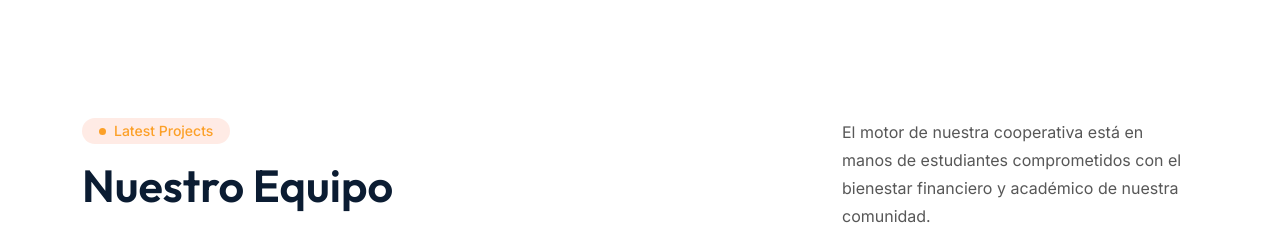
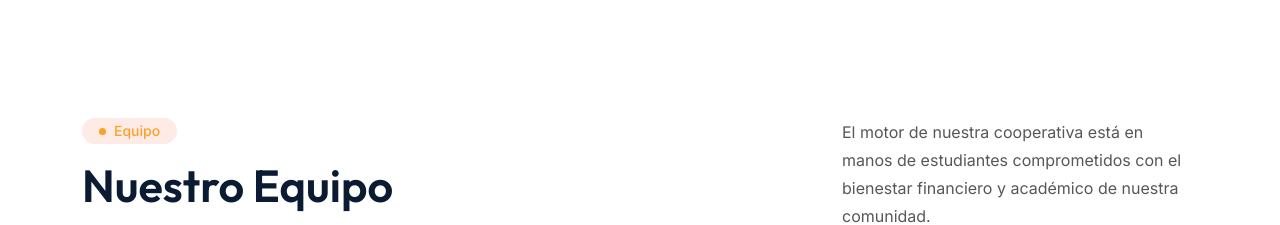
Before and after one commit to cdepunah/cdep, a plain HTML site: page index.html in a window 1280 px wide. Shown: the part 4075-4300 px from the top of the page. Drawn offline with Linux system fonts and the light colour scheme; a web font is replaced by a local one.

Commit message:
Update index.html

```diff
--- a/index.html
+++ b/index.html
@@ -484,7 +484,7 @@
 	<div class="team__one section-padding pb-70">
 		<div class="container">
 			<div class="row mb-50 gy-2">
-				<div class="col-xl-5 col-lg-6"> <span class="subtitle-four">Latest Projects</span>
+				<div class="col-xl-5 col-lg-6"> <span class="subtitle-four">Equipo</span>
 					<h2>Nuestro Equipo&nbsp;</h2>
 					</div>
 				<div class="col-xl-4 offset-xl-3 col-lg-5 offset-lg-1 d-flex justify-content-end">
```
